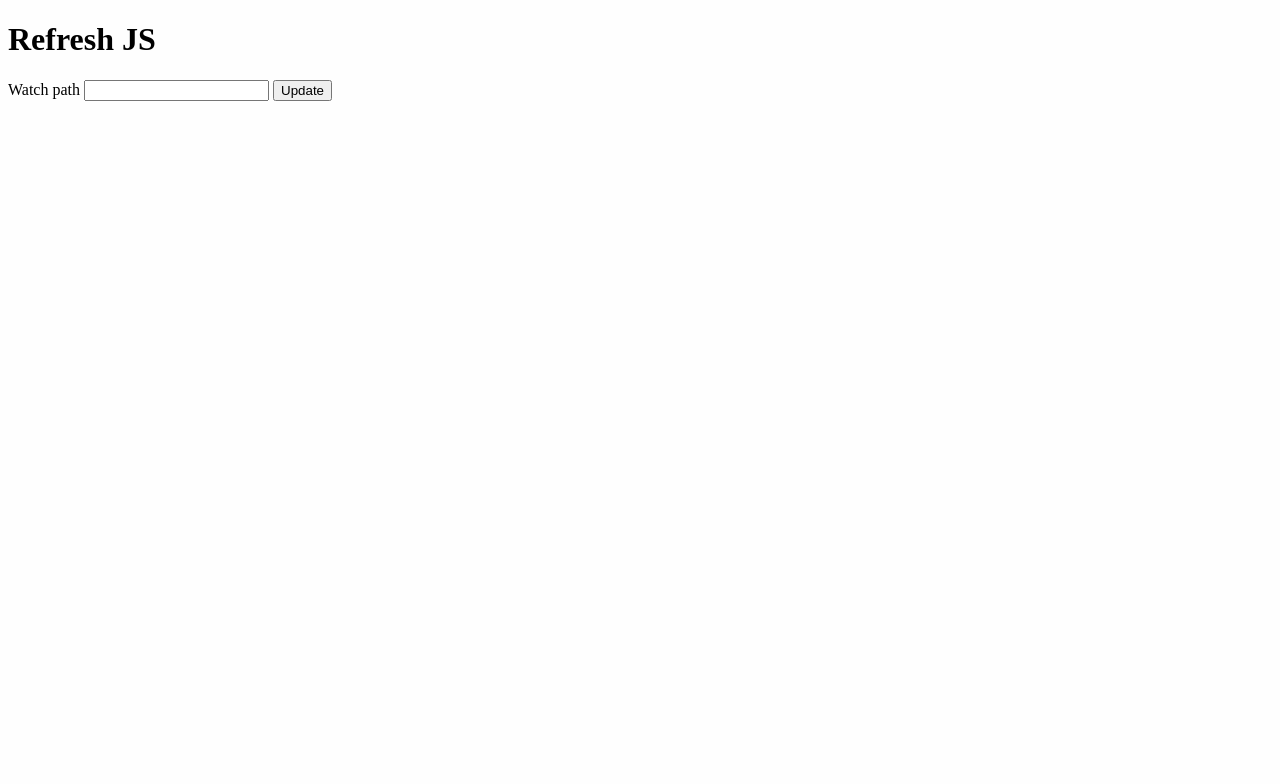
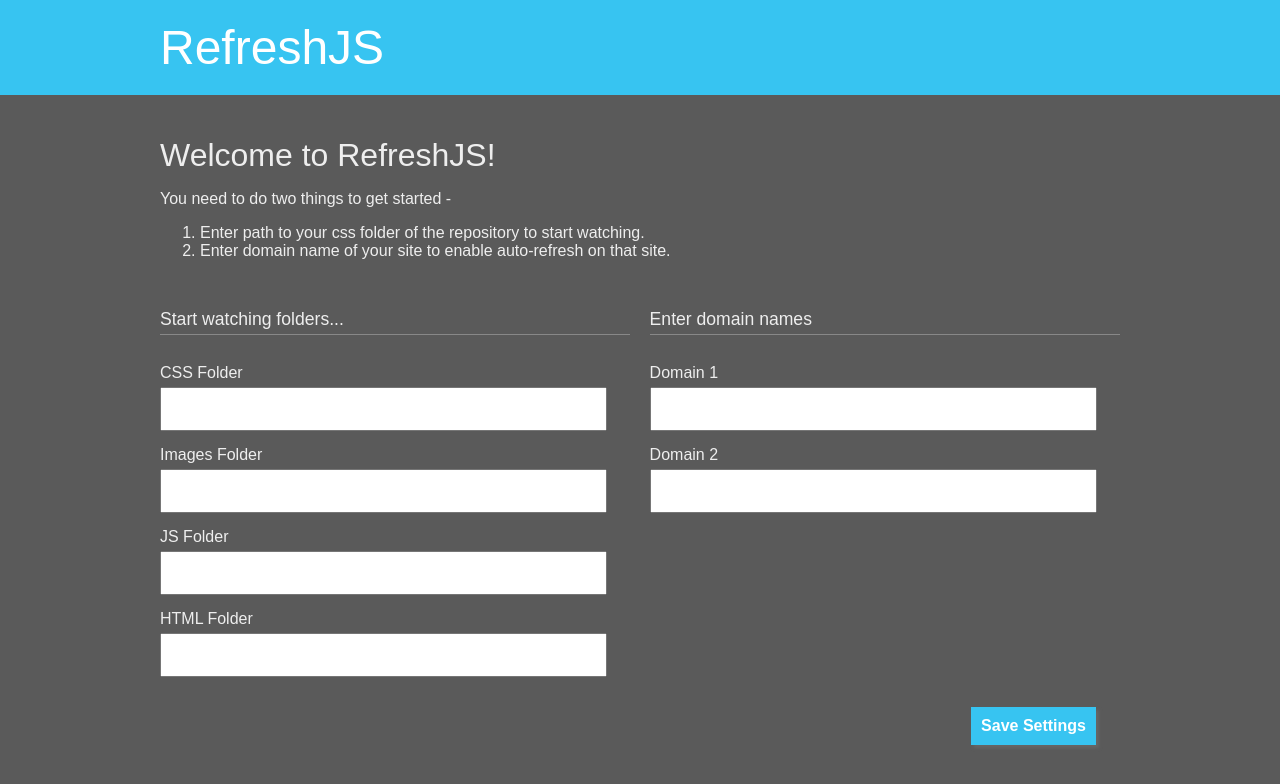
Before and after one commit to prajwalit/RefreshJS, a browser extension: page templates/index.html in a window 1280 px wide. Drawn offline with nearby package versions, Linux system fonts and the light colour scheme; files that its build step writes are made by us from their sources; no server answers; files whose address does not match are found by name.

Commit message:
Add better UI.

```diff
--- a/resources/scss/screen.scss
+++ b/resources/scss/screen.scss
@@ -1,3 +1,91 @@
 body {
-    background: #fefefe;
+    background: #5a5a5a;
+    color: #eeeeee;
+    margin: 0;
+    font-family: sans-serif;
+    font-size: 16px;
 }
+
+header {
+    padding: 20px 0;
+    background: #37c4f1;
+}
+
+h1 {
+    margin: 0;
+    color: #fff;
+    font-size: 3em;
+    font-weight: normal;
+}
+
+.content-wrapper {
+    max-width: 960px;
+    margin-left: auto;
+    margin-right: auto;
+}
+
+h3 {
+    font-weight: normal;
+    font-size: 2em;
+    margin-bottom: 0.5em;
+}
+
+h4 {
+    font-weight: normal;
+    font-size: 1.1em;
+    border-bottom: 1px solid #888;
+    padding-bottom: 4px;
+}
+
+.doc {
+    padding: 10px 0;
+    margin-bottom: 100px;
+}
+
+.cols {
+    overflow: auto;
+    width: 100%;
+    padding: 10px 0;
+}
+.col-1 {
+    width: 49%;
+    float: left;
+}
+
+.col-2 {
+    width: 49%;
+    float: right;
+}
+
+label {
+    margin-top: 10px;
+    display: block;
+    padding: 5px 0;
+}
+
+input {
+    width: 90%;
+    height: 40px;
+    font-size: 16px;
+    padding: 0 10px;
+}
+
+.buttons-wrapper {
+
+    .submit-container {
+        padding: 20px 10px 10px;
+        overflow: auto;
+        width: 95%;
+        margin: auto;
+    }
+    button {
+        float: right;
+        padding: 10px;
+        background: #37c4f1;
+        color: white;
+        border: 0;
+        font-size: 16px;
+        font-weight: bold;
+        box-shadow: 3px 3px 3px #666;
+    }
+}
--- a/templates/index.html
+++ b/templates/index.html
@@ -8,14 +8,59 @@
   </head>
   <body>
     <header>
-      <h1>Refresh JS</h1>
+      <h1 class="content-wrapper">RefreshJS</h1>
     </header>
 
-    <div class="doc">
+    <div class="doc content-wrapper">
+      <h3>Welcome to RefreshJS!</h3>
+      <p>You need to do two things to get started -</p>
+      <ol>
+        <li>Enter path to your css folder of the repository to start watching.</li>
+        <li>Enter domain name of your site to enable auto-refresh on
+          that site. </li>
+      </ol>
+
       <form id="settings-form">
-        <label>Watch path</label>
-        <input id="path-inp" value="" />
-        <button type="submit">Update</button>
+        <div class="cols">
+          <div class="col-1">
+            <h4>Start watching folders...</h4>
+            <div class="form-field">
+              <label>CSS Folder</label>
+              <input type="text" />
+            </div>
+            <div class="form-field">
+              <label>Images Folder</label>
+              <input type="text" />
+            </div>
+            <div class="form-field">
+              <label>JS Folder</label>
+              <input type="text" />
+            </div>
+            <div class="form-field">
+              <label>HTML Folder</label>
+              <input type="text" />
+            </div>
+          </div>
+          <div class="col-2">
+            <h4>Enter domain names</h4>
+            <div class="form-field">
+              <label>Domain 1</label>
+              <input type="text" />
+            </div>
+            <div class="form-field">
+              <label>Domain 2</label>
+              <input type="text" />
+            </div>
+          </div>
+        </div>
+        <div class="buttons-wrapper">
+          <div class="form-field submit-container">
+            <button>Save Settings</button>
+          </div>
+        </div>
+        <!-- <label>Watch path</label> -->
+        <!-- <input id="path-inp" value="" /> -->
+        <!-- <button type="submit">Update</button> -->
       </form>
     </div>
 
```
Also changed, not shown: resources/static/css/screen.css.
